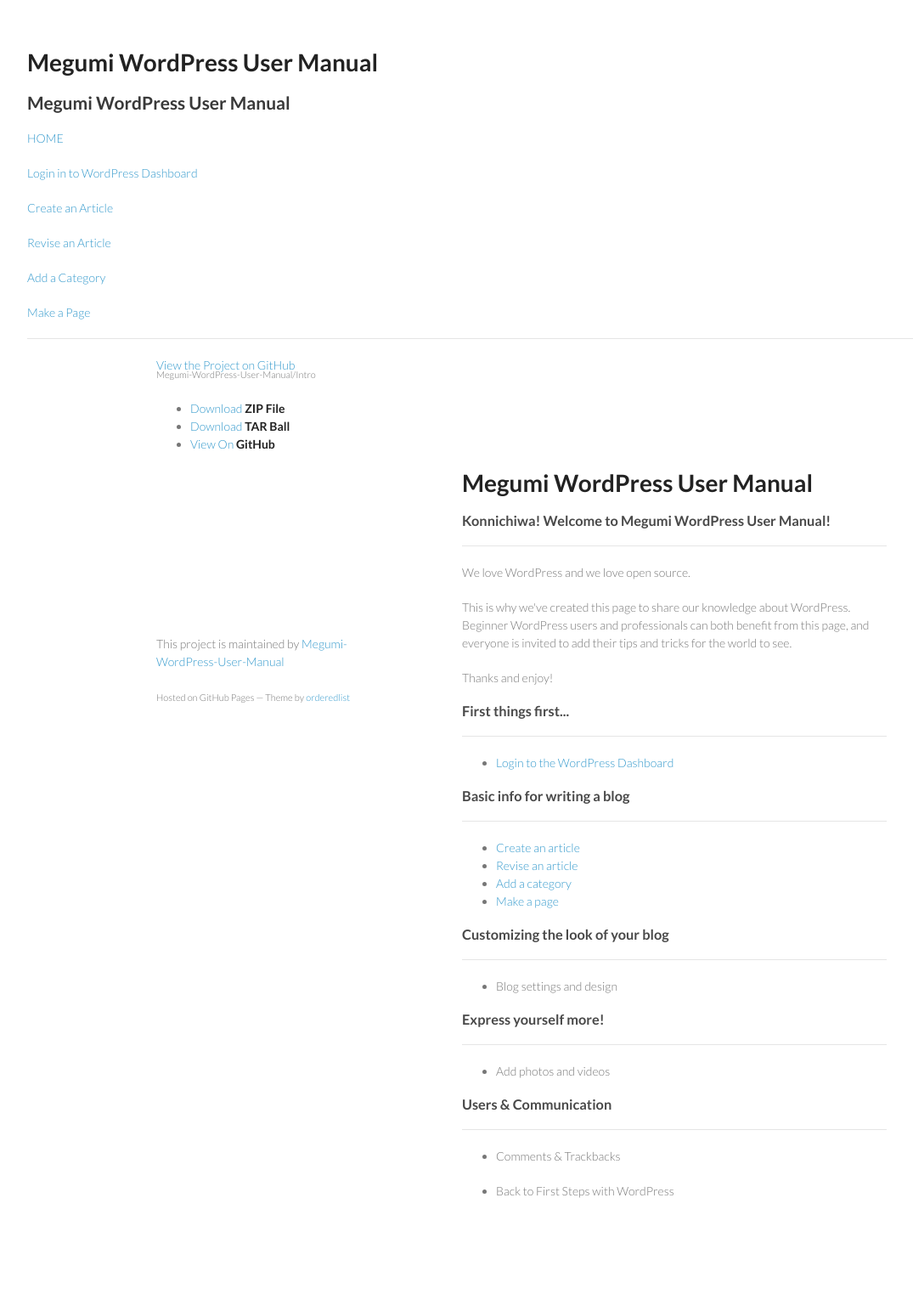
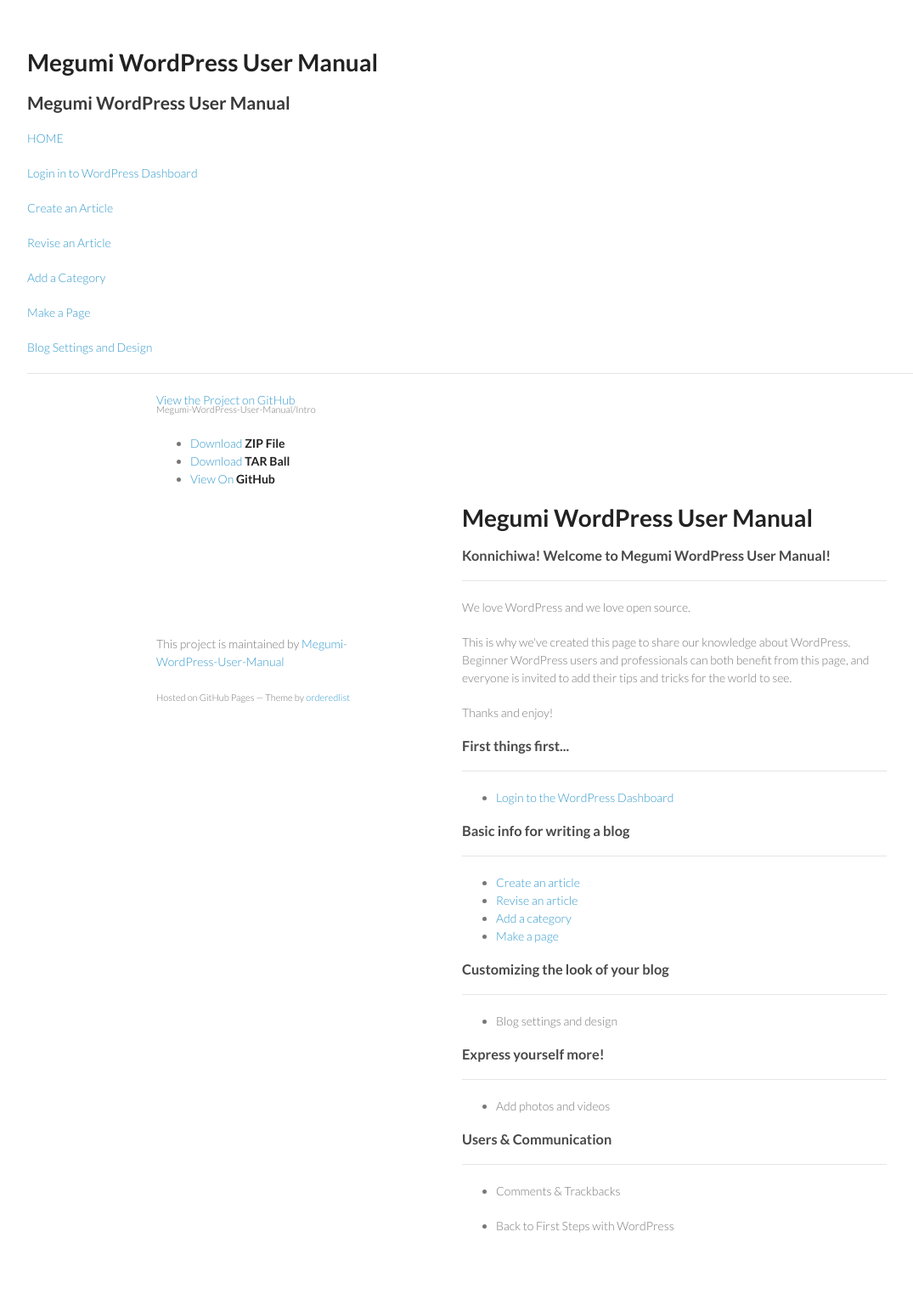
Before and after one commit to Megumi-WordPress-User-Manual/Intro, a Jekyll site: the page built from index.html, in a window 1280 px wide. Shown: the whole page at 85% size, without its empty margins (26-1101 px from the left). Built offline with Jekyll 4.4.1, drawn with Linux system fonts in a browser that asks for light colours; before the commit the page ends 1482 px from its top, so only the background shows below that.

Commit message:
Update default.html

```diff
--- a/_layouts/default.html
+++ b/_layouts/default.html
@@ -13,6 +13,7 @@
 <p><a href="revise-an-article.html">Revise an Article</a></p>
 <p><a href="add-a-category.html">Add a Category</a></p>
 <p><a href="make-a-page.html">Make a Page</a></p>
+<p><a href="blog-settings-and-design.html">Blog Settings and Design</a></p>
 <hr />
 {{ content }}
 </body>
```
